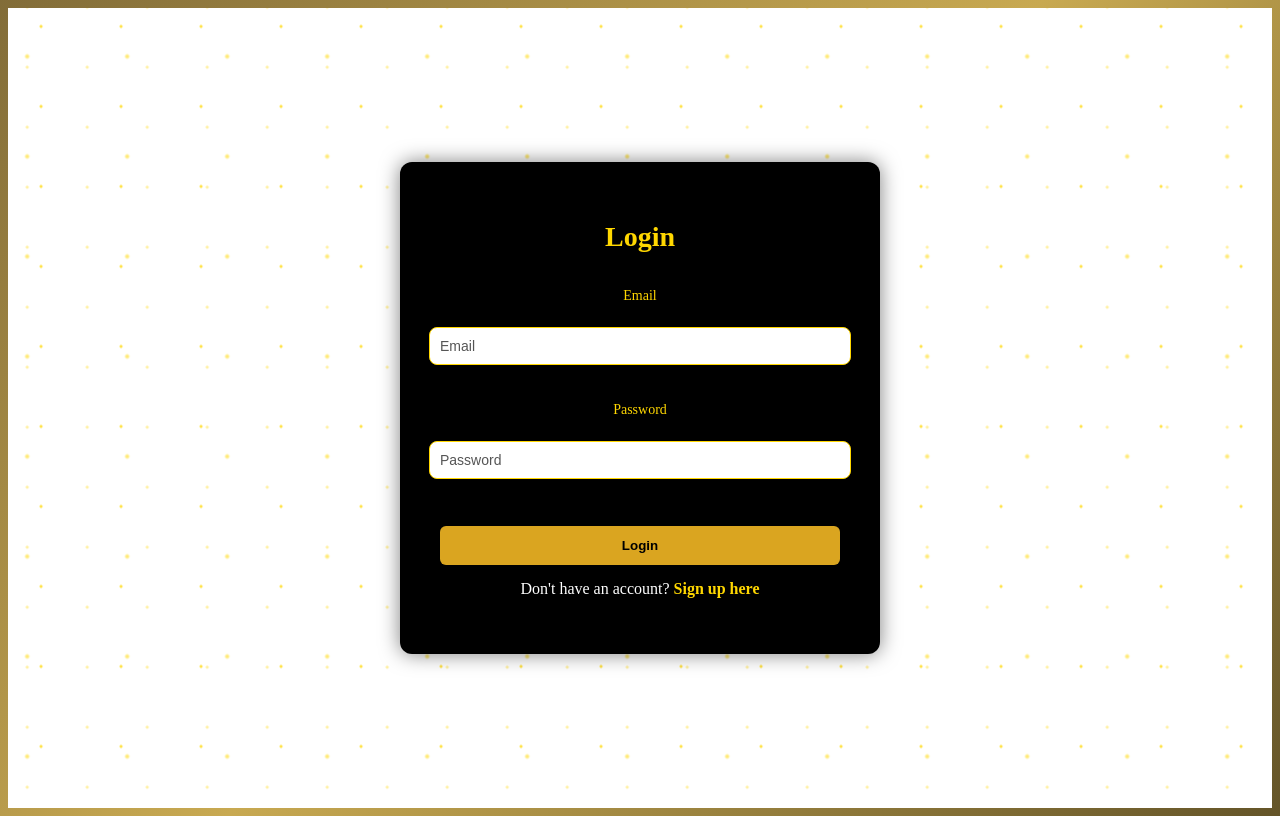
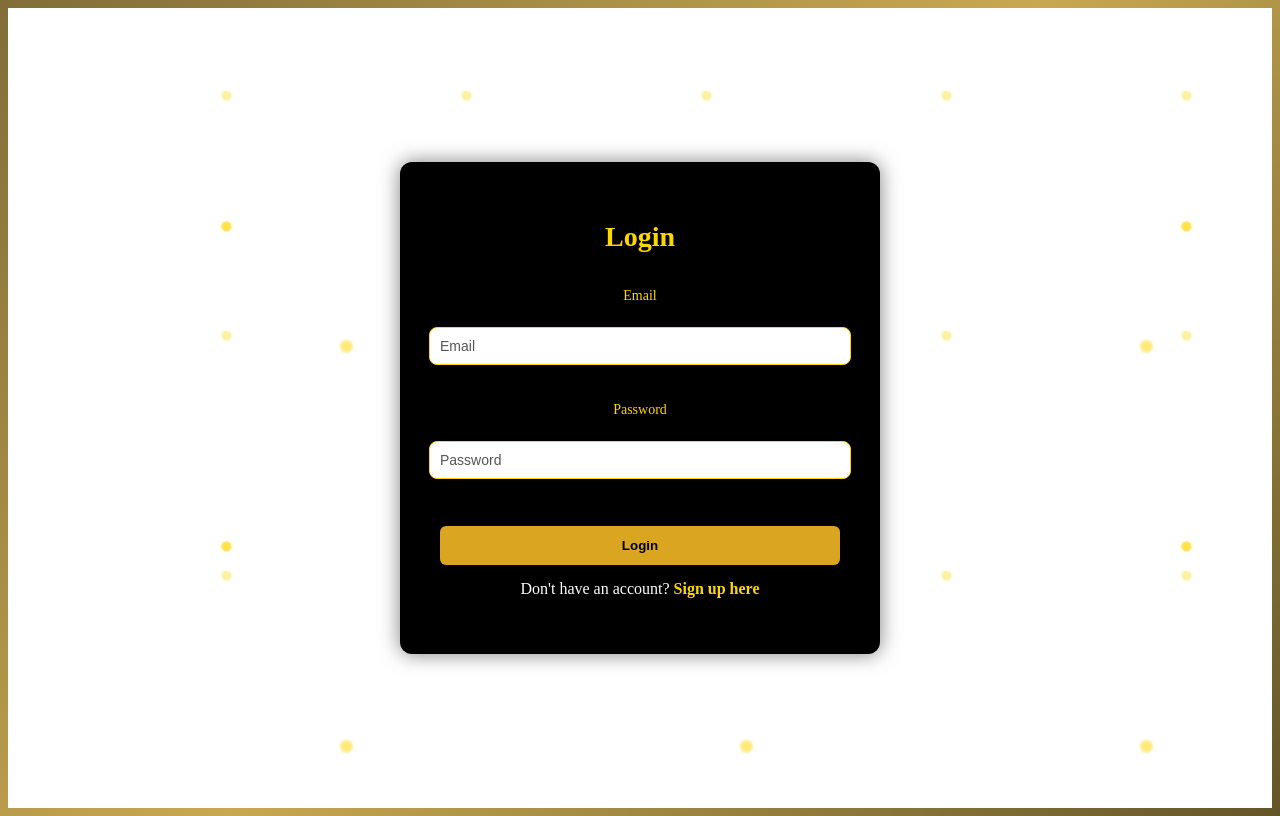
Before and after one commit to YBspotted20045/Grow-rich-investinm, a React (Vite) app: page /login in a window 1280 px wide. Built offline with nearby package versions, Linux system fonts and the light colour scheme.

Commit message:
Update Login.css

```diff
--- a/src/pages/Login.css
+++ b/src/pages/Login.css
@@ -6,36 +6,32 @@
   display: flex;
   justify-content: center;
   align-items: center;
-  background-color: #fff;
   position: relative;
   overflow: hidden;
+  background-color: #fff;
 }
 
-/* ✨ Golden Sparkle Background */
+/* Golden sparkle background */
 .login-page::before {
   content: "";
   position: absolute;
   inset: 0;
-  background: radial-gradient(circle, rgba(255,215,0,0.8) 1px, transparent 2px),
-              radial-gradient(circle, rgba(255,215,0,0.6) 1px, transparent 3px),
-              radial-gradient(circle, rgba(255,215,0,0.4) 1px, transparent 2px);
-  background-size: 80px 80px, 100px 100px, 60px 60px;
-  background-position: 0 0, 40px 40px, 20px 60px;
+  background: radial-gradient(circle, rgba(255,215,0,0.8) 4px, transparent 6px),
+              radial-gradient(circle, rgba(255,215,0,0.6) 4px, transparent 8px),
+              radial-gradient(circle, rgba(255,215,0,0.4) 4px, transparent 6px);
+  background-size: 320px 320px, 400px 400px, 240px 240px;
+  background-position: 0 0, 80px 80px, 40px 120px;
   animation: sparkleMove 15s linear infinite;
   z-index: 0;
   opacity: 0.9;
 }
 
-/* Smooth sparkle animation */
 @keyframes sparkleMove {
-  0% {
-    background-position: 0 0, 40px 40px, 20px 60px;
+  from {
+    background-position: 0 0, 80px 80px, 40px 120px;
   }
-  50% {
-    background-position: 100px 80px, 80px 120px, 60px 100px;
-  }
-  100% {
-    background-position: 0 0, 40px 40px, 20px 60px;
+  to {
+    background-position: 160px 160px, 240px 240px, 200px 360px;
   }
 }
 
@@ -50,7 +46,7 @@
   box-shadow: 0 0 20px rgba(0, 0, 0, 0.5);
   transition: all 0.3s ease;
   position: relative;
-  z-index: 2;
+  z-index: 1;
 }
 
 /* Title */
@@ -75,7 +71,7 @@ label {
   color: #ffd700;
 }
 
-/* Input fields - improved visibility */
+/* Input fields */
 input {
   padding: 10px;
   border-radius: 8px;
@@ -175,22 +171,3 @@ button:disabled {
 .login-container:focus-within {
   box-shadow: 0 0 25px rgba(255, 215, 0, 0.4);
 }
-
-/* Animated background for full page */
-body {
-  background: linear-gradient(135deg, #000000, #3b2f1f, #c8a951, #000000);
-  background-size: 300% 300%;
-  animation: gradientShift 10s ease infinite;
-}
-
-@keyframes gradientShift {
-  0% {
-    background-position: 0% 50%;
-  }
-  50% {
-    background-position: 100% 50%;
-  }
-  100% {
-    background-position: 0% 50%;
-  }
-}
```
